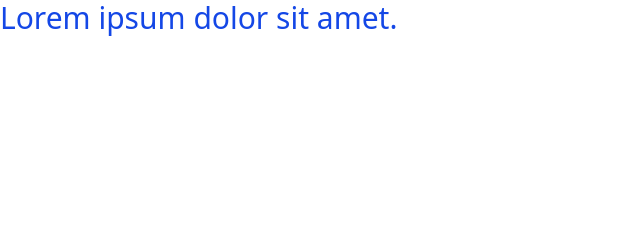
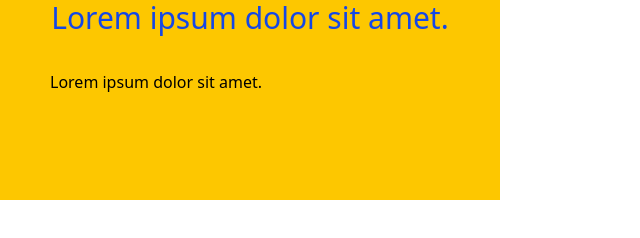
Before and after one commit to ganeshdutt100/TailwindCSS, a website: page TailwindCLI-2/src/index.html in a window 1280 px wide. Shown: the whole page, without its empty margins (0-640 px from the left). Drawn offline with Linux system fonts and the light colour scheme.

Commit message:
Tailwind

```diff
--- a/TailwindCLI-2/src/index.html
+++ b/TailwindCLI-2/src/index.html
@@ -9,7 +9,15 @@
 </head>
 
 <body>
-    <h1 class="text-3xl text-blue-700">Lorem ipsum dolor sit amet.</h1>
+    <div class="box bg-yellow-400" style="width: 500px; height: 200px; ">
+        <h1 class="text-3xl text-blue-700 " style="text-align: center; ">Lorem ipsum
+            dolor sit amet.
+        </h1>
+
+        <p class=" pt-[34px] pl-[50px] pt-4" ">Lorem ipsum dolor sit amet.</p>
+    </div>
 </body>
 
 </html>
+<!-- pl , pt, pb, pr -->
+<!-- px , py  -->
```
Also changed, not shown: TailwindCLI-2/src/output.css.
